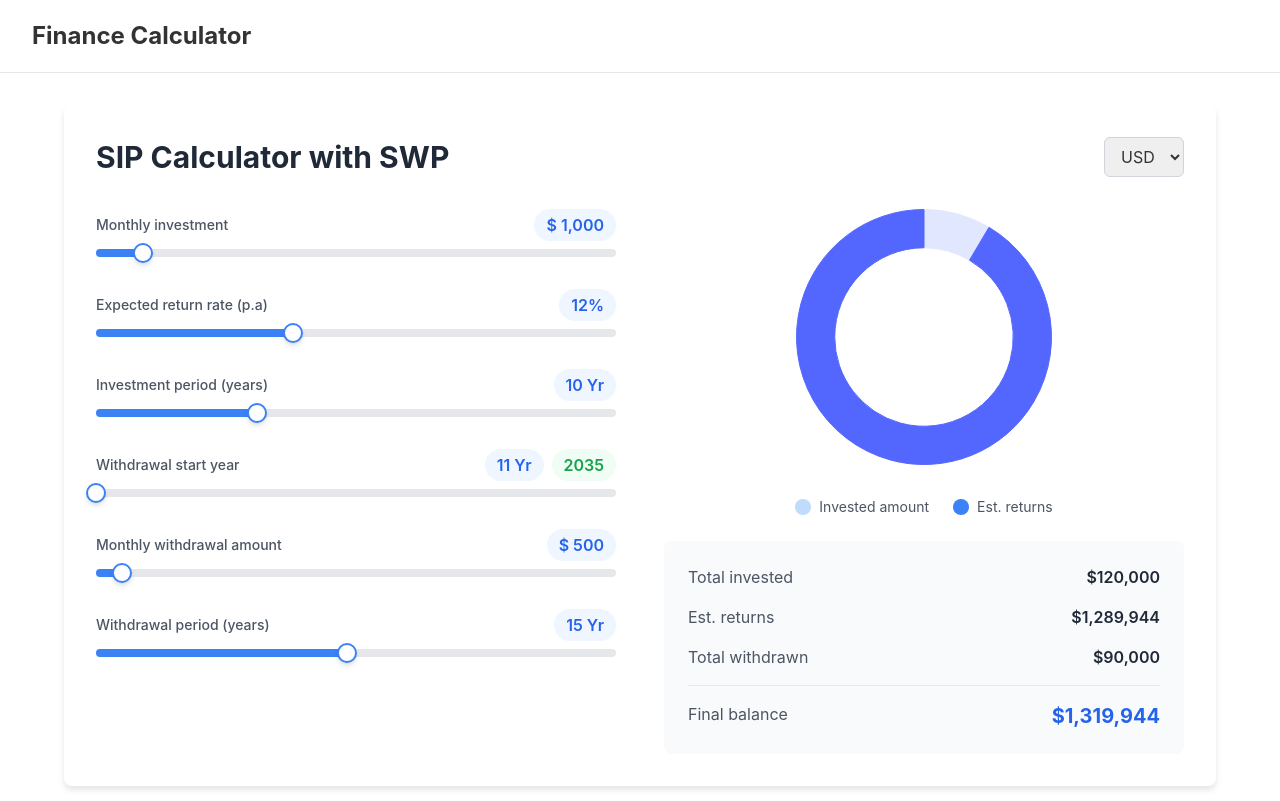
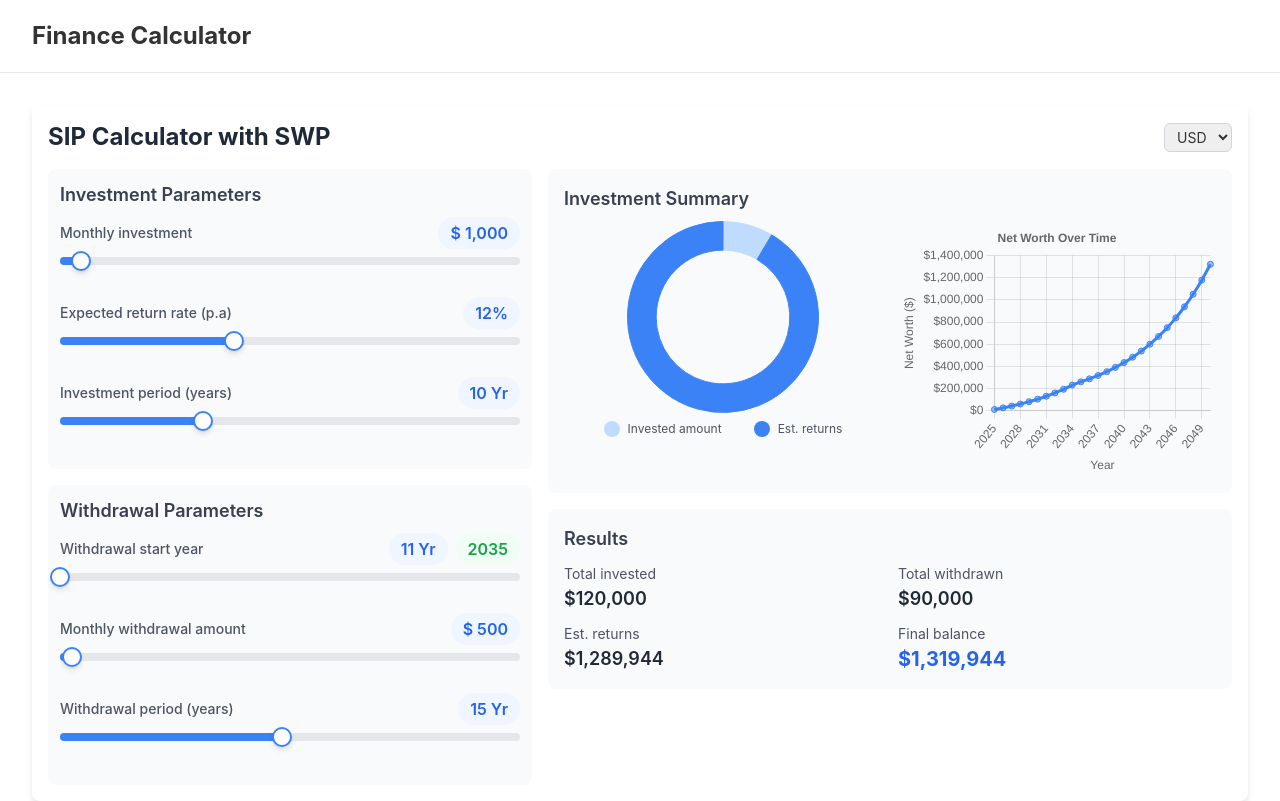
Before and after one commit to DhruvDoshi/Calculator, a React (Create React App) app: page / in a window 1280 px wide. Built offline with nearby package versions, Linux system fonts and the light colour scheme.

Commit message:
Added UI changes to the SIP calculator

```diff
--- a/src/components/SIPCalculator.js
+++ b/src/components/SIPCalculator.js
@@ -1,15 +1,15 @@
 import React, { useState, useEffect, useCallback, useRef } from 'react';
-import { Doughnut } from 'react-chartjs-2';
-import { Chart as ChartJS, ArcElement, Tooltip, Legend } from 'chart.js';
+import { Doughnut, Line } from 'react-chartjs-2';
+import { Chart as ChartJS, ArcElement, Tooltip, Legend, CategoryScale, LinearScale, PointElement, LineElement, Title } from 'chart.js';
 
-ChartJS.register(ArcElement, Tooltip, Legend);
+ChartJS.register(ArcElement, Tooltip, Legend, CategoryScale, LinearScale, PointElement, LineElement, Title);
 
 const currencies = [
-  { code: 'USD', symbol: '$', maxInvestment: 10000 },
-  { code: 'EUR', symbol: '€', maxInvestment: 10000 },
-  { code: 'GBP', symbol: '£', maxInvestment: 10000 },
-  { code: 'JPY', symbol: '¥', maxInvestment: 1000000 },
-  { code: 'INR', symbol: '₹', maxInvestment: 100000 },
+  { code: 'USD', symbol: '$', maxInvestment: 20000 },
+  { code: 'EUR', symbol: '€', maxInvestment: 20000 },
+  { code: 'GBP', symbol: '£', maxInvestment: 20000 },
+  { code: 'JPY', symbol: '¥', maxInvestment: 2000000 },
+  { code: 'INR', symbol: '₹', maxInvestment: 2000000 },
 ];
 
 const DraggableSlider = ({ label, value, setValue, min, max, step, currencySymbol, currentYear, showYear }) => {
@@ -189,6 +189,7 @@ const SIPCalculator = () => {
   });
   const [currency, setCurrency] = useState(currencies[0]);
   const currentYear = new Date().getFullYear();
+  const [netWorthData, setNetWorthData] = useState([]);
 
   const handleCurrencyChange = (e) => {
     const newCurrency = currencies.find(c => c.code === e.target.value);
@@ -236,23 +237,51 @@ const SIPCalculator = () => {
     });
   }, [monthlyInvestment, annualReturn, investmentPeriod, withdrawalAmount, withdrawalStartYear, withdrawalPeriod]);
 
+  const calculateNetWorthOverTime = useCallback(() => {
+    const monthlyRate = annualReturn / 12 / 100;
+    const totalMonths = Math.max(investmentPeriod, withdrawalStartYear + withdrawalPeriod) * 12;
+    const withdrawalStartMonth = withdrawalStartYear * 12;
+
+    let balance = 0;
+    let netWorthByYear = [];
+
+    for (let month = 1; month <= totalMonths; month++) {
+      if (month <= investmentPeriod * 12) {
+        balance += monthlyInvestment;
+      }
+
+      balance *= (1 + monthlyRate);
+
+      if (month > withdrawalStartMonth) {
+        balance -= withdrawalAmount;
+      }
+
+      if (month % 12 === 0) {
+        netWorthByYear.push(Math.round(balance));
+      }
+    }
+
+    setNetWorthData(netWorthByYear);
+  }, [monthlyInvestment, annualReturn, investmentPeriod, withdrawalAmount, withdrawalStartYear, withdrawalPeriod]);
+
   useEffect(() => {
     calculateSIP();
-  }, [calculateSIP]);
+    calculateNetWorthOverTime();
+  }, [calculateSIP, calculateNetWorthOverTime]);
 
-  const chartData = {
+  const doughnutChartData = {
     labels: ['Invested amount', 'Est. returns'],
     datasets: [
       {
         data: [result.invested, result.returns],
-        backgroundColor: ['#E0E7FF', '#5367FF'],
-        borderColor: ['#E0E7FF', '#5367FF'],
+        backgroundColor: ['#BFDBFE', '#3B82F6'],
+        borderColor: ['#BFDBFE', '#3B82F6'],
         borderWidth: 1,
       },
     ],
   };
 
-  const chartOptions = {
+  const doughnutChartOptions = {
     responsive: true,
     maintainAspectRatio: false,
     cutout: '70%',
@@ -263,22 +292,68 @@ const SIPCalculator = () => {
     },
   };
 
+  const lineChartData = {
+    labels: Array.from({ length: netWorthData.length }, (_, i) => currentYear + i + 1),
+    datasets: [
+      {
+        label: 'Net Worth',
+        data: netWorthData,
+        borderColor: '#3B82F6',
+        backgroundColor: 'rgba(59, 130, 246, 0.5)',
+        tension: 0.1,
+      },
+    ],
+  };
+
+  const lineChartOptions = {
+    responsive: true,
+    maintainAspectRatio: false,
+    plugins: {
+      legend: {
+        display: false,
+      },
+      title: {
+        display: true,
+        text: 'Net Worth Over Time',
+      },
+    },
+    scales: {
+      x: {
+        title: {
+          display: true,
+          text: 'Year',
+        },
+      },
+      y: {
+        title: {
+          display: true,
+          text: `Net Worth (${currency.symbol})`,
+        },
+        ticks: {
+          callback: (value) => `${currency.symbol}${value.toLocaleString()}`,
+        },
+      },
+    },
+  };
+
   return (
-    <div className="calculator-container p-8 max-w-6xl mx-auto bg-white rounded-xl shadow-lg">
-      <div className="flex justify-between items-center mb-8">
-        <h2 className="text-3xl font-bold text-gray-800">SIP Calculator with SWP</h2>
+    <div className="calculator-container p-4 max-w-7xl mx-auto bg-white rounded-lg shadow-sm">
+      <div className="flex justify-between items-center mb-4">
+        <h2 className="text-2xl font-bold text-gray-800">SIP Calculator with SWP</h2>
         <select
           value={currency.code}
           onChange={handleCurrencyChange}
-          className="border border-gray-300 rounded-md px-3 py-2 focus:outline-none focus:ring-2 focus:ring-blue-500 transition duration-300"
+          className="border border-gray-300 rounded-md px-2 py-1 text-sm focus:outline-none focus:ring-2 focus:ring-blue-500 transition duration-300"
         >
           {currencies.map((c) => (
             <option key={c.code} value={c.code}>{c.code}</option>
           ))}
         </select>
       </div>
-      <div className="grid grid-cols-1 lg:grid-cols-2 gap-12">
-        <div>
+      <div className="grid grid-cols-1 lg:grid-cols-12 gap-4">
+        <div className="lg:col-span-5 space-y-4">
+          <div className="bg-gray-50 p-3 rounded-lg">
+            <h3 className="text-lg font-semibold mb-2 text-gray-700">Investment Parameters</h3>
             <DraggableSlider
               label="Monthly investment"
               value={monthlyInvestment}
@@ -306,6 +381,9 @@ const SIPCalculator = () => {
               step={1}
               currencySymbol=""
             />
+          </div>
+          <div className="bg-gray-50 p-3 rounded-lg">
+            <h3 className="text-lg font-semibold mb-2 text-gray-700">Withdrawal Parameters</h3>
             <DraggableSlider
               label="Withdrawal start year"
               value={withdrawalStartYear}
@@ -324,7 +402,7 @@ const SIPCalculator = () => {
               min={0}
               max={currency.maxInvestment}
               step={currency.code === 'INR' ? 500 : 100}
-            currencySymbol={currency.symbol}  // This line is updated to use the selected currency symbol
+              currencySymbol={currency.symbol}
             />
             <DraggableSlider
               label="Withdrawal period (years)"
@@ -336,36 +414,54 @@ const SIPCalculator = () => {
               currencySymbol=""
             />
           </div>
+        </div>
+        <div className="lg:col-span-7 space-y-4">
+          <div className="bg-gray-50 p-4 rounded-lg">
+            <h3 className="text-lg font-semibold mb-2 text-gray-700">Investment Summary</h3>
+            <div className="grid grid-cols-1 md:grid-cols-2 gap-4">
               <div>
-          <div className="h-64 mb-8">
-            <Doughnut data={chartData} options={chartOptions} />
+                <div className="h-48">
+                  <Doughnut data={doughnutChartData} options={doughnutChartOptions} />
                 </div>
-          <div className="mb-6 flex justify-center space-x-6">
+                <div className="flex justify-center space-x-8 mt-2">
                   <div className="flex items-center">
                     <div className="w-4 h-4 bg-blue-200 mr-2 rounded-full"></div>
-              <span className="text-sm text-gray-600">Invested amount</span>
+                    <span className="text-xs text-gray-600">Invested amount</span>
                   </div>
                   <div className="flex items-center">
                     <div className="w-4 h-4 bg-blue-500 mr-2 rounded-full"></div>
-              <span className="text-sm text-gray-600">Est. returns</span>
+                    <span className="text-xs text-gray-600">Est. returns</span>
                   </div>
                 </div>
-          <div className="space-y-4 bg-gray-50 p-6 rounded-lg">
-            <div className="flex justify-between">
-              <span className="text-gray-600">Total invested</span>
-              <span className="font-semibold text-gray-800">{currency.symbol}{result.invested.toLocaleString()}</span>
               </div>
-            <div className="flex justify-between">
-              <span className="text-gray-600">Est. returns</span>
-              <span className="font-semibold text-gray-800">{currency.symbol}{result.returns.toLocaleString()}</span>
+              <div className="h-64">
+                <Line data={lineChartData} options={lineChartOptions} />
               </div>
-            <div className="flex justify-between">
-              <span className="text-gray-600">Total withdrawn</span>
-              <span className="font-semibold text-gray-800">{currency.symbol}{result.totalWithdrawn.toLocaleString()}</span>
             </div>
-            <div className="flex justify-between pt-4 border-t">
-              <span className="text-gray-600">Final balance</span>
-              <span className="font-bold text-xl text-blue-600">{currency.symbol}{result.finalBalance.toLocaleString()}</span>
+          </div>
+          <div className="bg-gray-50 p-4 rounded-lg">
+            <h3 className="text-lg font-semibold mb-2 text-gray-700">Results</h3>
+            <div className="grid grid-cols-2 gap-4">
+              <div>
+                <div className="mb-2">
+                  <span className="text-sm text-gray-600">Total invested</span>
+                  <div className="text-lg font-semibold text-gray-800">{currency.symbol}{result.invested.toLocaleString()}</div>
+                </div>
+                <div>
+                  <span className="text-sm text-gray-600">Est. returns</span>
+                  <div className="text-lg font-semibold text-gray-800">{currency.symbol}{result.returns.toLocaleString()}</div>
+                </div>
+              </div>
+              <div>
+                <div className="mb-2">
+                  <span className="text-sm text-gray-600">Total withdrawn</span>
+                  <div className="text-lg font-semibold text-gray-800">{currency.symbol}{result.totalWithdrawn.toLocaleString()}</div>
+                </div>
+                <div>
+                  <span className="text-sm text-gray-600">Final balance</span>
+                  <div className="text-xl font-bold text-blue-600">{currency.symbol}{result.finalBalance.toLocaleString()}</div>
+                </div>
+              </div>
             </div>
           </div>
         </div>
```
Lines whose indentation alone changed are shown as unchanged.
